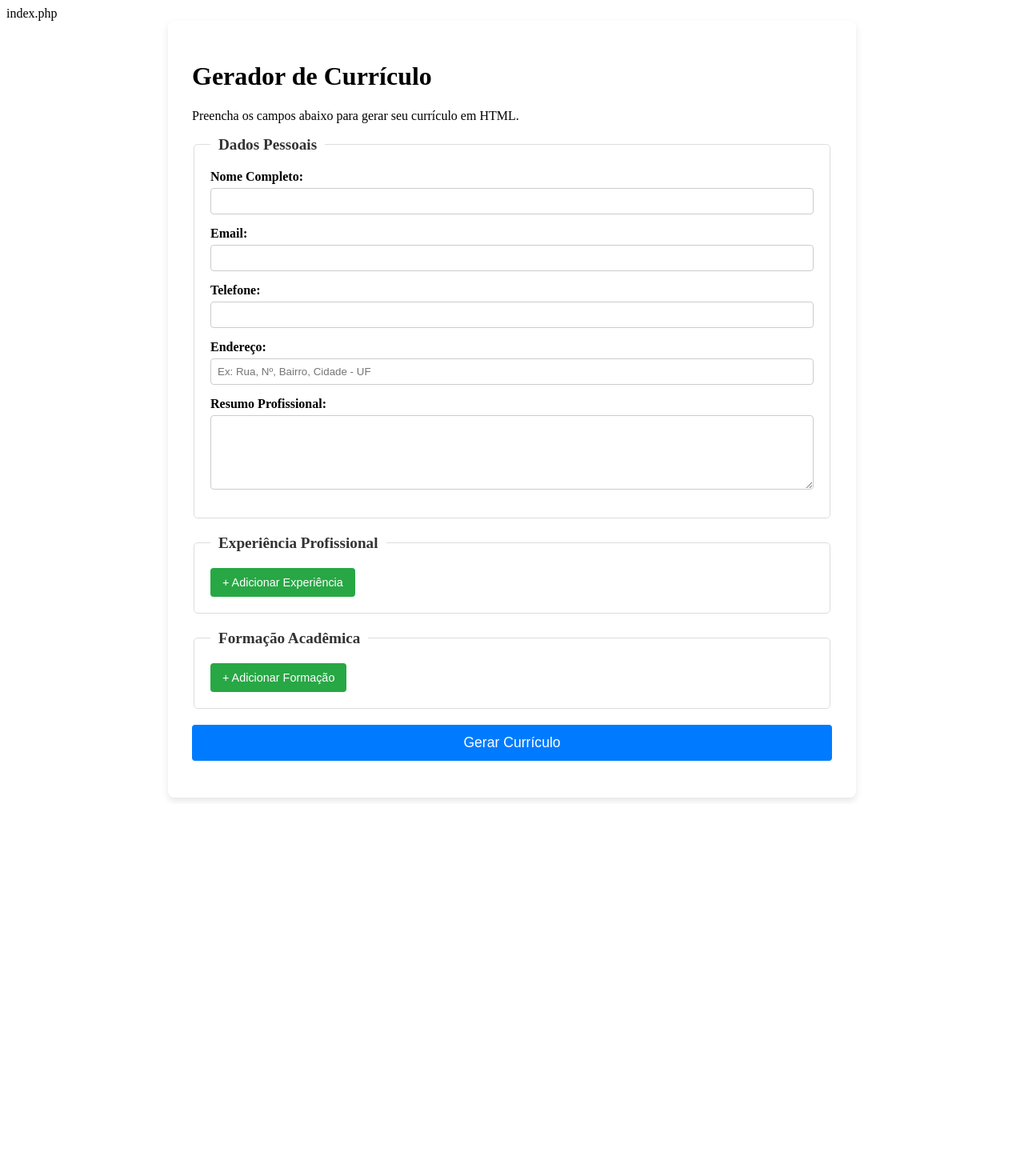
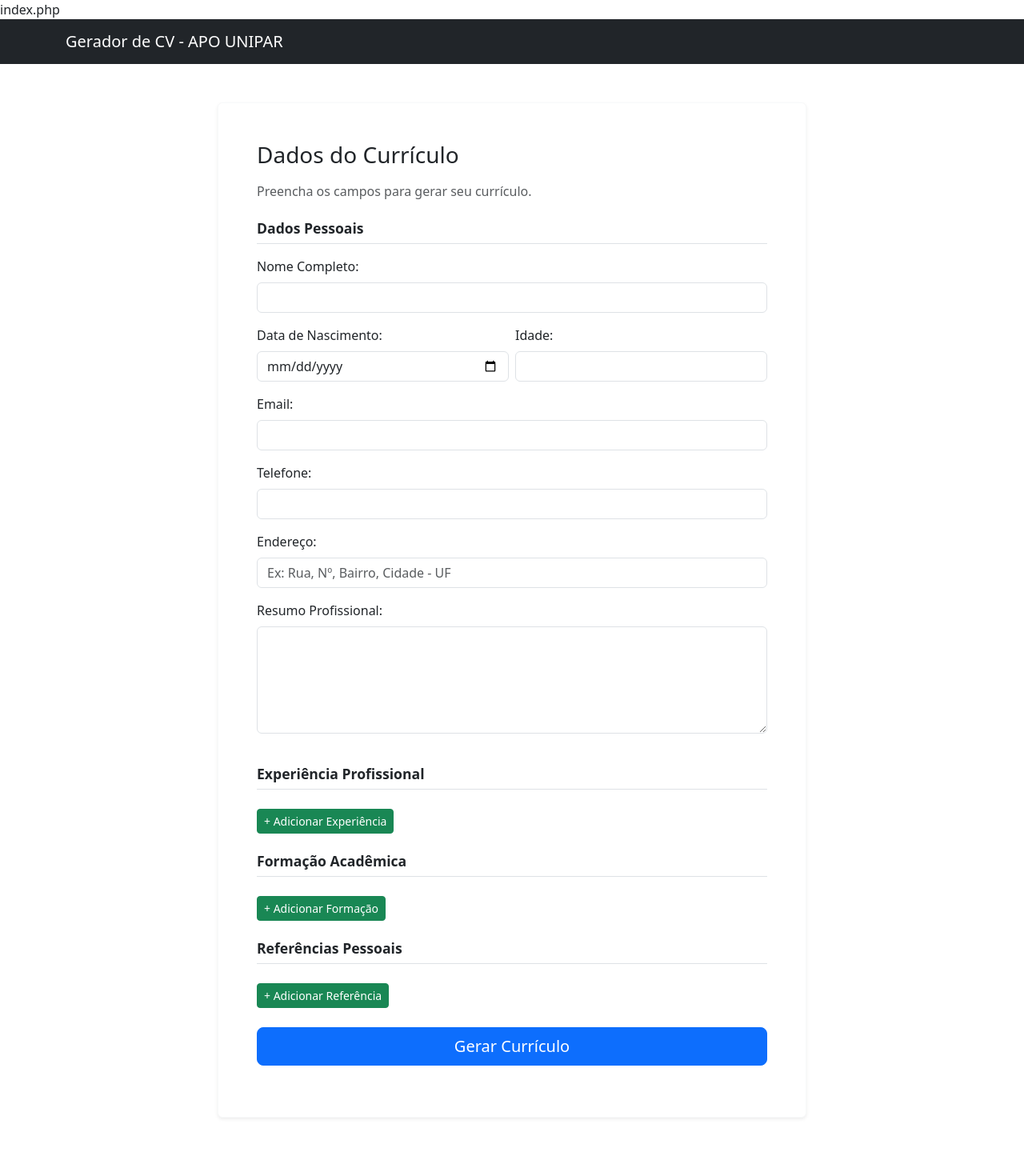
Before and after one commit to lucaswebber12/gerador-cv, a PHP site: page / in a window 1280 px wide. Shown: the whole page at 80% size. Before the commit the page ends 1001 px from the top, so only its background shows below. Run offline with PHP 8.4, Linux system fonts and the light colour scheme.

Commit message:
feat: Implementa Bootstrap, cálculo de idade, seções dinâmicas e função imprimir

```diff
--- /dev/null
+++ b/css/style.css
@@ -0,0 +1,18 @@
+css/style.css
+
+body {
+    background-color: #f8f9fa;
+}
+
+legend.h5 {
+    font-size: 1.1rem;
+    font-weight: 600;
+}
+
+.item-dinamico {
+    background: #fdfdfd;
+    border: 1px solid #eee;
+    padding: 15px;
+    border-radius: 5px;
+    margin-top: 10px;
+}
--- a/index.php
+++ b/index.php
@@ -4,75 +4,114 @@ index.php
 <head>
     <meta charset="UTF-8">
     <meta name="viewport" content="width=device-width, initial-scale=1.0">
-    <title>Gerador de Currículo</title>
-    <link rel="stylesheet" href="style.css">
+    <title>Gerador de Currículo - APO UNIPAR</title>
+
+    <link href="https://cdn.jsdelivr.net/npm/bootstrap@5.3.3/dist/css/bootstrap.min.css" rel="stylesheet">
+
+    <link rel="stylesheet" href="css/style.css">
 </head>
 <body>
 
-    <main class="container">
-        <h1>Gerador de Currículo</h1>
-        <p>Preencha os campos abaixo para gerar seu currículo em HTML.</p>
+    <nav class="navbar navbar-expand-lg navbar-dark bg-dark">
+        <div class="container">
+            <a class="navbar-brand" href="index.php">Gerador de CV - APO UNIPAR</a>
+        </div>
+    </nav>
+
+    <main class="container my-5">
+        <div class="row">
+            <div class="col-lg-8 offset-lg-2">
+
+                <div class="card shadow-sm border-light">
+                    <div class="card-body p-4 p-md-5">
+
+                        <h1 class="h3 mb-3 fw-normal">Dados do Currículo</h1>
+                        <p class="mb-4 text-muted">Preencha os campos para gerar seu currículo.</p>
 
                         <form action="gerar.php" method="POST">
 
-            <fieldset>
-                <legend>Dados Pessoais</legend>
+                            <fieldset class="mb-4">
+                                <legend class="h5 mb-3 border-bottom pb-2">Dados Pessoais</legend>
 
-                <div class="campo-grupo">
-                    <label for="nome">Nome Completo:</label>
-                    <input type="text" name="nome" id="nome" required>
+                                <div class="mb-3">
+                                    <label for="nome" class="form-label">Nome Completo:</label>
+                                    <input type="text" name="nome" id="nome" class="form-control" required>
                                 </div>
 
-                <div class="campo-grupo">
-                    <label for="email">Email:</label>
-                    <input type="email" name="email" id="email" required>
+                                <div class="row g-2 mb-3">
+                                    <div class="col-md">
+                                        <label for="data_nascimento" class="form-label">Data de Nascimento:</label>
+                                        <input type="date" name="data_nascimento" id="data_nascimento" class="form-control">
+                                    </div>
+                                    <div class="col-md">
+                                        <label for="idade" class="form-label">Idade:</label>
+                                        <input type="text" name="idade" id="idade" class="form-control" readonly>
+                                    </div>
                                 </div>
 
-                <div class="campo-grupo">
-                    <label for="telefone">Telefone:</label>
-                    <input type="tel" name="telefone" id="telefone">
+                                <div class="mb-3">
+                                    <label for="email" class="form-label">Email:</label>
+                                    <input type="email" name="email" id="email" class="form-control" required>
                                 </div>
 
-                <div class="campo-grupo">
-                    <label for="endereco">Endereço:</label>
-                    <input type="text" name="endereco" id="endereco" placeholder="Ex: Rua, Nº, Bairro, Cidade - UF">
+                                <div class="mb-3">
+                                    <label for="telefone" class="form-label">Telefone:</label>
+                                    <input type="tel" name="telefone" id="telefone" class="form-control">
                                 </div>
 
-                <div class="campo-grupo">
-                    <label for="resumo">Resumo Profissional:</label>
-                    <textarea name="resumo" id="resumo" rows="5"></textarea>
+                                <div class="mb-3">
+                                    <label for="endereco" class="form-label">Endereço:</label>
+                                    <input type="text" name="endereco" id="endereco" class="form-control" placeholder="Ex: Rua, Nº, Bairro, Cidade - UF">
+                                </div>
+
+                                <div class="mb-3">
+                                    <label for="resumo" class="form-label">Resumo Profissional:</label>
+                                    <textarea name="resumo" id="resumo" rows="5" class="form-control"></textarea>
                                 </div>
                             </fieldset>
 
-            <fieldset>
-                <legend>Experiência Profissional</legend>
+                            <fieldset class="mb-4">
+                                <legend class="h5 mb-3 border-bottom pb-2">Experiência Profissional</legend>
 
                                 <div id="experiencias-wrapper">
                                     </div>
 
-                <button type="button" id="btn-add-exp" class="btn-add">
+                                <button type="button" id="btn-add-exp" class="btn btn-success btn-sm mt-2">
                                     + Adicionar Experiência
                                 </button>
                             </fieldset>
 
-            <fieldset>
-                <legend>Formação Acadêmica</legend>
-
+                            <fieldset class="mb-4">
+                                <legend class="h5 mb-3 border-bottom pb-2">Formação Acadêmica</legend>
                                 <div id="formacao-wrapper">
                                     </div>
-
-                <button type="button" id="btn-add-formacao" class="btn-add">
+                                <button type="button" id="btn-add-formacao" class="btn btn-success btn-sm mt-2">
                                     + Adicionar Formação
                                 </button>
                             </fieldset>
 
-            <input type="submit" value="Gerar Currículo" class="btn-submit">
+                            <fieldset class="mb-4">
+                                <legend class="h5 mb-3 border-bottom pb-2">Referências Pessoais</legend>
+                                <div id="referencias-wrapper">
+                                    </div>
+                                <button type="button" id="btn-add-ref" class="btn btn-success btn-sm mt-2">
+                                    + Adicionar Referência
+                                </button>
+                            </fieldset>
+
+                            <input type="submit" value="Gerar Currículo" class="btn btn-primary btn-lg w-100">
 
                         </form>
+                    </div>
+                </div>
+
+            </div>
+        </div>
     </main>
 
     <script src="https://code.jquery.com/jquery-3.7.1.min.js"></script>
+    <script src="https://cdn.jsdelivr.net/npm/bootstrap@5.3.3/dist/js/bootstrap.bundle.min.js"></script>
 
-    <script src="scripts.js"></script>
+    <script src="js/scripts.js"></script>
 </body>
 </html>
--- a/scripts.js
+++ /dev/null
@@ -1,34 +0,0 @@
-$(document).ready(function() {
-
-    $('#btn-add-exp').click(function() {
-
-        var novosCampos = `
-            <div class="experiencia-item">
-                <hr>
-
-                <div class="campo-grupo">
-                    <label>Cargo:</label>
-                    <input type="text" name="exp_cargo[]" required>
-                </div>
-
-                <div class="campo-grupo">
-                    <label>Empresa:</label>
-                    <input type="text" name="exp_empresa[]" required>
-                </div>
-
-                <div class="campo-grupo">
-                    <label>Período (Ex: 2020 - 2022):</label>
-                    <input type="text" name="exp_periodo[]">
-                </div>
-
-                <div class="campo-grupo">
-                    <label>Descrição das Atividades:</label>
-                    <textarea name="exp_descricao[]" rows="3"></textarea>
-                </div>
-            </div>
-        `;
-
-        $('#experiencias-wrapper').append(novosCampos);
-    });
-
-});
--- a/style.css
+++ /dev/null
@@ -1,78 +0,0 @@
-style.css
-body {
-    font-family: Arial, sans-serif;
-    background-color: #f4f4f4;
-    line-height: 1.6;
-    padding: 20px;
-}
-
-.container {
-    max-width: 800px;
-    margin: 0 auto;
-    background: #fff;
-    padding: 30px;
-    border-radius: 8px;
-    box-shadow: 0 4px 10px rgba(0,0,0,0.1);
-}
-
-fieldset {
-    border: 1px solid #ddd;
-    border-radius: 5px;
-    padding: 20px;
-    margin-bottom: 20px;
-}
-
-legend {
-    font-weight: bold;
-    font-size: 1.2em;
-    color: #333;
-    padding: 0 10px;
-}
-
-.campo-grupo {
-    margin-bottom: 15px;
-}
-
-.campo-grupo label {
-    display: block;
-    margin-bottom: 5px;
-    font-weight: bold;
-}
-
-.campo-grupo input[type="text"],
-.campo-grupo input[type="email"],
-.campo-grupo input[type="tel"],
-.campo-grupo textarea {
-    width: 100%;
-    padding: 8px;
-    box-sizing: border-box;
-    border: 1px solid #ccc;
-    border-radius: 4px;
-}
-
-.btn-add {
-    background-color: #28a745;
-    color: white;
-    padding: 10px 15px;
-    border: none;
-    border-radius: 4px;
-    cursor: pointer;
-    font-size: 0.9em;
-}
-.btn-add:hover {
-    background-color: #218838;
-}
-
-.btn-submit {
-    background-color: #007bff;
-    color: white;
-    padding: 12px 20px;
-    border: none;
-    border-radius: 4px;
-    cursor: pointer;
-    font-size: 1.1em;
-    width: 100%;
-}
-.btn-submit:hover {
-    background-color: #0056b3;
-}
```
Also changed, not shown: README.md.txt (added, +44 -0 lines), css/curriculo-style.css (added, +35 -0 lines), curriculo-style.css (deleted, +0 -74 lines), gerar.php (+88 -42 lines), js/scripts.js (added, +91 -0 lines). Lines whose indentation alone changed are shown as unchanged.
